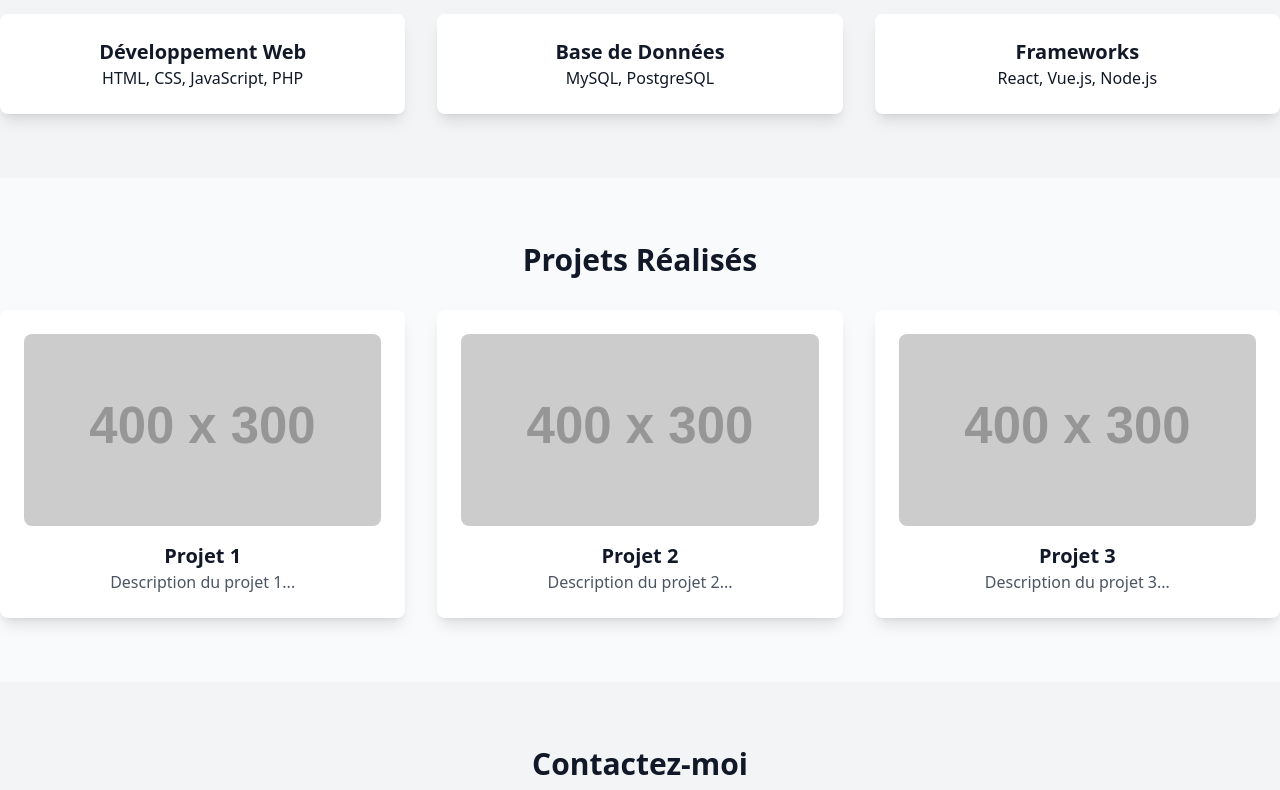
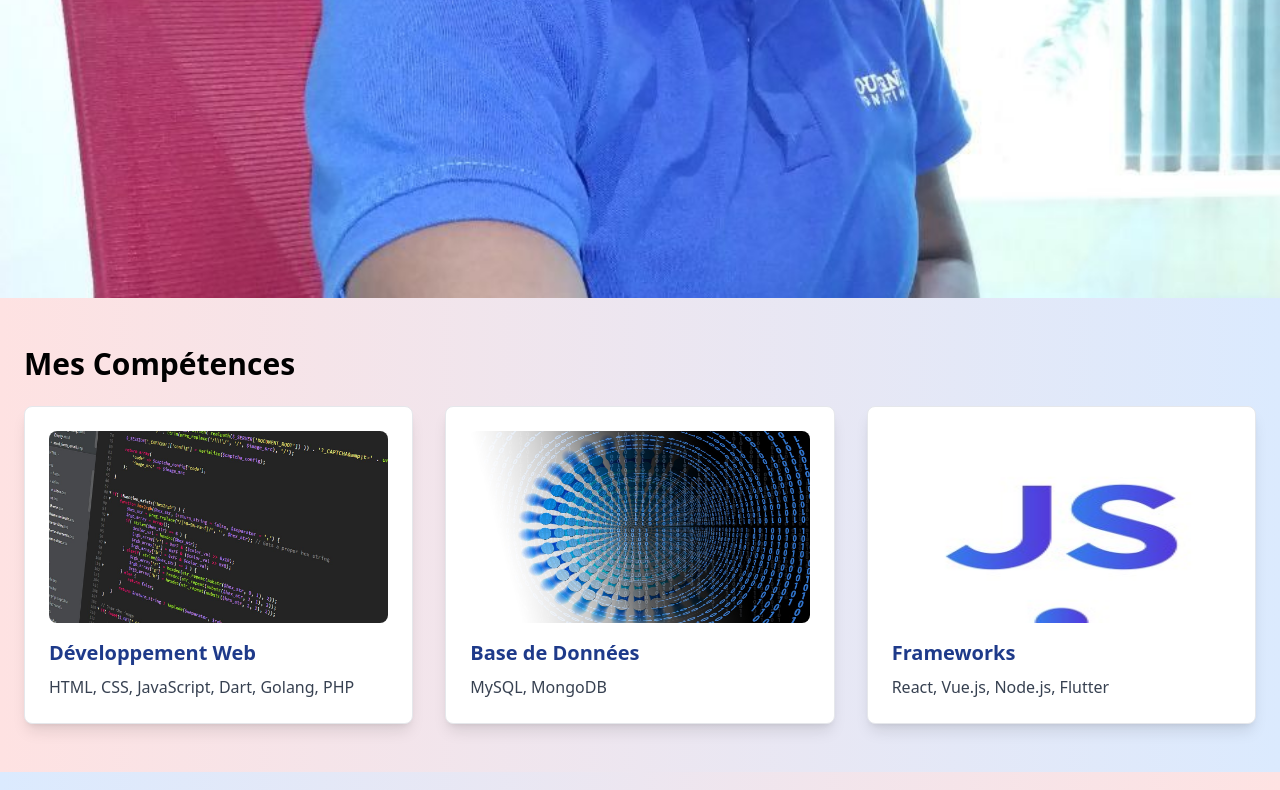
Before and after one commit to MariamTimite/portofolio-tailwin, a plain HTML site: page index.html in a window 1280 px wide. Shown: the part 566-1356 px from the top of the page. Drawn offline with nearby package versions, Linux system fonts and the light colour scheme; placeholder pictures from the web are drawn by us.

Commit message:
update: last update

```diff
--- a/index.html
+++ b/index.html
@@ -3,7 +3,7 @@
 <head>
   <meta charset="UTF-8">
   <meta name="viewport" content="width=device-width, initial-scale=1.0">
-  <title>Portfolio Personnel</title>
+  <title>DEVTIM-FOLIO</title>
   <script src="https://cdn.tailwindcss.com"></script>
 </head>
 <body class="bg-gray-50 text-gray-900">
@@ -11,7 +11,7 @@
   <!-- Section d'en-tête -->
   <header class="bg-gray-800 text-white p-4">
     <div class="max-w-7xl mx-auto flex justify-between items-center">
-      <h1 class="text-2xl font-bold">Mon Portfolio</h1>
+      <h1 class="bg-gradient-to-r from-blue-900 to-red-700 text-transparent bg-clip-text font-bold text-2xl">DEVFOLIO<span>.</span></h1>
       <nav>
         <ul class="flex space-x-6">
           <li><a href="#accueil" class="hover:text-blue-400">Accueil</a></li>
@@ -23,60 +23,89 @@
   </header>
 
   <!-- Section Héros -->
-  <section id="accueil" class="bg-cover bg-center h-96 text-center flex items-center justify-center" style="background-image: url('https://via.placeholder.com/1500');">
+  <section id="accueil" class="bg-[url('images/bg.jpeg')] bg-cover bg-center h-screen h-96 text-center flex items-center justify-center">
     <div class="bg-black bg-opacity-50 p-6">
-      <h2 class="text-5xl font-bold text-white">Bonjour, je suis [Ton Nom]</h2>
-      <p class="text-lg text-white mt-2">Développeur Web Fullstack</p>
+      <h2 class="text-5xl font-bold text-white">BIENVENUE dans mon univers! <br>Je suis MARIAM TIMITE</h2>
+      <p class="text-lg text-white mt-2">Développeuse Web Fullstack</p>
     </div>
   </section>
 
   <!-- Section Compétences -->
-  <section id="competences" class="py-16 bg-gray-100">
+  <!-- <section id="competences" class="py-16 bg-gray-100">
     <div class="max-w-7xl mx-auto text-center">
       <h2 class="text-3xl font-bold mb-8">Mes Compétences</h2>
       <div class="grid grid-cols-1 sm:grid-cols-2 lg:grid-cols-3 gap-8">
-        <div class="bg-white p-6 rounded-lg shadow-lg">
+        <div class="bg-[url('images/code-944499_1280.jpg')] bg-cover bg-center h-screen p-6 rounded-lg shadow-lg">
           <h3 class="text-xl font-semibold">Développement Web</h3>
-          <p>HTML, CSS, JavaScript, PHP</p>
+          <p>HTML, CSS, JavaScript, Dart, Golang, PHP</p>
         </div>
         <div class="bg-white p-6 rounded-lg shadow-lg">
           <h3 class="text-xl font-semibold">Base de Données</h3>
-          <p>MySQL, PostgreSQL</p>
+          <p>MySQL, MongoDB</p>
         </div>
         <div class="bg-white p-6 rounded-lg shadow-lg">
           <h3 class="text-xl font-semibold">Frameworks</h3>
-          <p>React, Vue.js, Node.js</p>
+          <p>React, Vue.js, Node.js, Flutter</p>
         </div>
       </div>
     </div>
-  </section>
+  </section> -->
+
+  <section class="py-12 p-6 bg-gradient-to-r from-red-100 to-blue-100">
+    <h2 class="text-3xl font-semibold text-left text-black relative">
+      Mes Compétences
+        <!-- <span class="absolute left-0 bottom-[-8px] w-1/6 h-1 bg-yellow-400"></span> -->
+      </h2>
+    <div class="grid md:grid-cols-3 gap-8 mt-6">
+        <div class="bg-white p-6 rounded-lg shadow-lg border border-gray-200">
+            <img src="images/code-944499_1280.jpg" alt="Événement" class="w-full h-48 rounded-lg">
+            <h3 class="text-xl font-bold mt-4 text-blue-900 hover:text-red-700">
+                <a href="#">Développement Web</a>
+              </h3>
+            <p class="text-gray-700 mt-2">HTML, CSS, JavaScript, Dart, Golang, PHP</p>
+        </div>
+        <div class="bg-white p-6 rounded-lg shadow-lg border border-gray-200">
+            <img src="images/data-2899901_1280.jpg" alt="Événement" class="w-full h-48 rounded-lg">
+            <h3 class="text-xl font-bold mt-4 text-blue-900 hover:text-red-700">
+                <a href="#">Base de Données</a>
+              </h3>
+            <p class="text-gray-700 mt-2">MySQL, MongoDB</p>
+        </div>
+        <div class="bg-white p-6 rounded-lg shadow-lg border border-gray-200">
+            <img src="images/js.jpeg" alt="Événement" class="w-full h-48 rounded-lg">
+            <h3 class="text-xl font-bold mt-4 text-blue-900 hover:text-red-700">
+                <a href="#">Frameworks</a>
+              </h3>
+            <p class="text-gray-700 mt-2">React, Vue.js, Node.js, Flutter</p>
+        </div>
+    </div>
+</section>
 
   <!-- Section Projets -->
-  <section id="projets" class="py-16">
-    <div class="max-w-7xl mx-auto text-center">
-      <h2 class="text-3xl font-bold mb-8">Projets Réalisés</h2>
+  <section id="projets" class="py-12 p-6 bg-gradient-to-r from-blue-100 to-red-100">
+    <div class="max-w-7xl mx-auto text-center"><h2 class="p-6 text-3xl font-semibold text-left text-black relative"> Projets Réalisés</h2>
       <div class="grid grid-cols-1 sm:grid-cols-2 lg:grid-cols-3 gap-8">
-        <div class="bg-white p-6 rounded-lg shadow-lg">
-          <img src="https://via.placeholder.com/400x300" alt="Projet 1" class="w-full h-48 object-cover rounded-lg">
-          <h3 class="text-xl font-semibold mt-4">Projet 1</h3>
-          <p class="text-gray-600">Description du projet 1...</p>
+        <div class="bg-white p-4 rounded-lg shadow-lg">
+          <img src="images/avif.png" alt="Projet 1" class="w-full h-48 object-cover rounded-lg">
+          <h3 class="text-xl font-semibold mt-4">AVIF</h3>
+          <p class="text-gray-600">AVIF est une solution web qui met en avant l'autonomisation, la valorisation et l'insertion de la femme. </p>
         </div>
-        <div class="bg-white p-6 rounded-lg shadow-lg">
-          <img src="https://via.placeholder.com/400x300" alt="Projet 2" class="w-full h-48 object-cover rounded-lg">
-          <h3 class="text-xl font-semibold mt-4">Projet 2</h3>
-          <p class="text-gray-600">Description du projet 2...</p>
+        <div class="bg-white p-4 rounded-lg shadow-lg">
+          <img src="images/card.png" alt="Projet 2" class="w-full h-48 object-cover rounded-lg">
+          <h3 class="text-xl font-semibold mt-4">CARD MAIN</h3>
+          <p class="text-gray-600">Projet front-end mentor, reproduction de design</p>
         </div>
-        <div class="bg-white p-6 rounded-lg shadow-lg">
-          <img src="https://via.placeholder.com/400x300" alt="Projet 3" class="w-full h-48 object-cover rounded-lg">
-          <h3 class="text-xl font-semibold mt-4">Projet 3</h3>
-          <p class="text-gray-600">Description du projet 3...</p>
+        <div class="bg-white p-4 rounded-lg shadow-lg">
+          <img src="images/easyBank.png" alt="Projet 3" class="w-full h-48 object-cover rounded-lg">
+          <h3 class="text-xl font-semibold mt-4">EASY BANK</h3>
+          <p class="text-gray-600">Projet front-end mentor, reproduction de design</p>
         </div>
       </div>
     </div>
   </section>
 
   <!-- Formulaire de Contact -->
-  <section id="contact" class="py-16 bg-gray-100">
+  <section id="contact" class="py-16 bg-gradient-to-r from-blue-100 to-red-100">
     <div class="max-w-7xl mx-auto text-center">
       <h2 class="text-3xl font-bold mb-8">Contactez-moi</h2>
       <form class="max-w-lg mx-auto bg-white p-6 rounded-lg shadow-lg">
@@ -92,7 +121,7 @@
           <label for="message" class="block text-lg font-semibold">Message</label>
           <textarea id="message" class="w-full p-3 mt-2 border rounded-lg" placeholder="Votre message"></textarea>
         </div>
-        <button type="submit" class="w-full bg-blue-500 text-white p-3 rounded-lg">Envoyer</button>
+        <button type="submit" class="w-full bg-blue-500 text-white p-3 rounded-lg bg-gradient-to-r from-blue-900 to-red-700 text-transparent">Envoyer</button>
       </form>
     </div>
   </section>
@@ -100,11 +129,10 @@
   <!-- Footer -->
   <footer class="bg-gray-800 text-white py-4">
     <div class="max-w-7xl mx-auto text-center">
-      <p>&copy; 2024 Mon Portfolio. Tous droits réservés.</p>
+      <p>&copy; 2025 DEV-FOLIO. Tous droits réservés.</p>
       <div class="flex justify-center space-x-6 mt-4">
-        <a href="#" class="text-blue-400">LinkedIn</a>
-        <a href="#" class="text-blue-400">GitHub</a>
-        <a href="#" class="text-blue-400">Twitter</a>
+        <a href="https://www.linkedin.com/in/mariam-timite-53a17720b/" class="text-blue-400">LinkedIn</a>
+        <a href="https://github.com/MariamTimite/" class="text-blue-400">GitHub</a>
       </div>
     </div>
   </footer>
```
Also changed, not shown: images/avif.png (added), images/bg.jpeg (added), images/card.png (added), images/code-944499_1280.jpg (added), images/data-2899901_1280.jpg (added), images/easyBank.png (added), images/js.jpeg (added).
